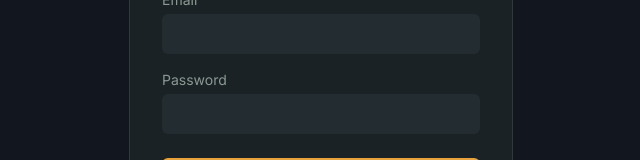
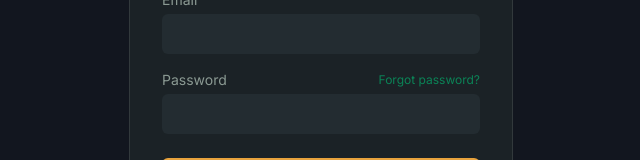
Before and after one commit to abi677715-del/kuno-p2p-platform, a Next.js app in the folder frontend/: page /login in a window 1280 px wide. Shown: the part 312-472 px from the top of the page, without its empty margins (319-959 px from the left). Built offline with nearby package versions, Linux system fonts and the light colour scheme; no server answers.

Commit message:
Update page.tsx

```diff
--- a/frontend/app/login/page.tsx
+++ b/frontend/app/login/page.tsx
@@ -67,7 +67,12 @@ export default function LoginPage() {
               className="w-full bg-surfaceRaised rounded-md px-3 py-2 text-paper mb-4 outline-none focus:ring-2 focus:ring-teal"
             />
 
-            <label className="text-sm text-muted block mb-1">Password</label>
+            <div className="flex items-center justify-between mb-1">
+              <label className="text-sm text-muted">Password</label>
+              <a href="/forgot-password" className="text-xs text-teal">
+                Forgot password?
+              </a>
+            </div>
             <input
               type="password"
               required
```
